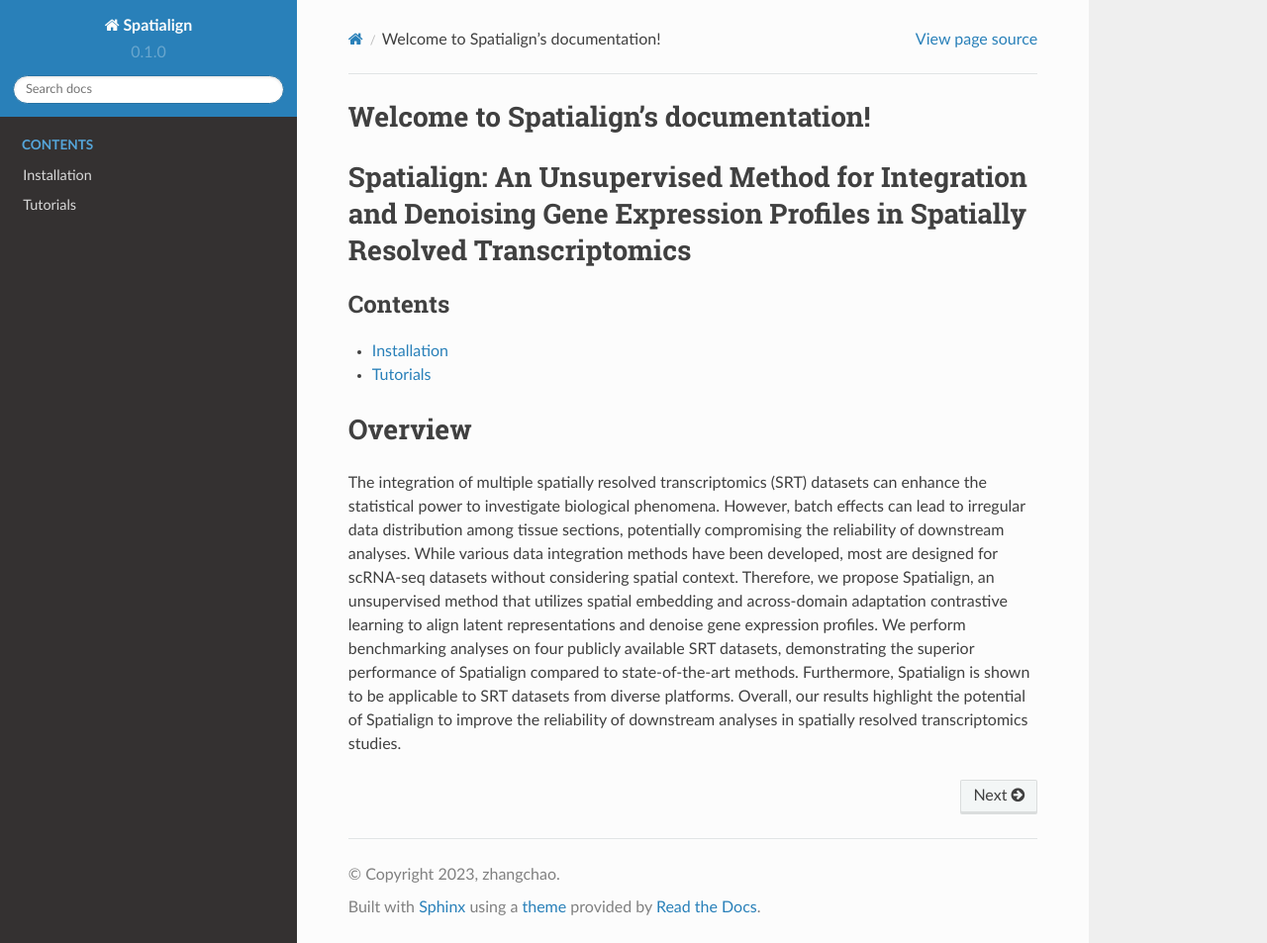
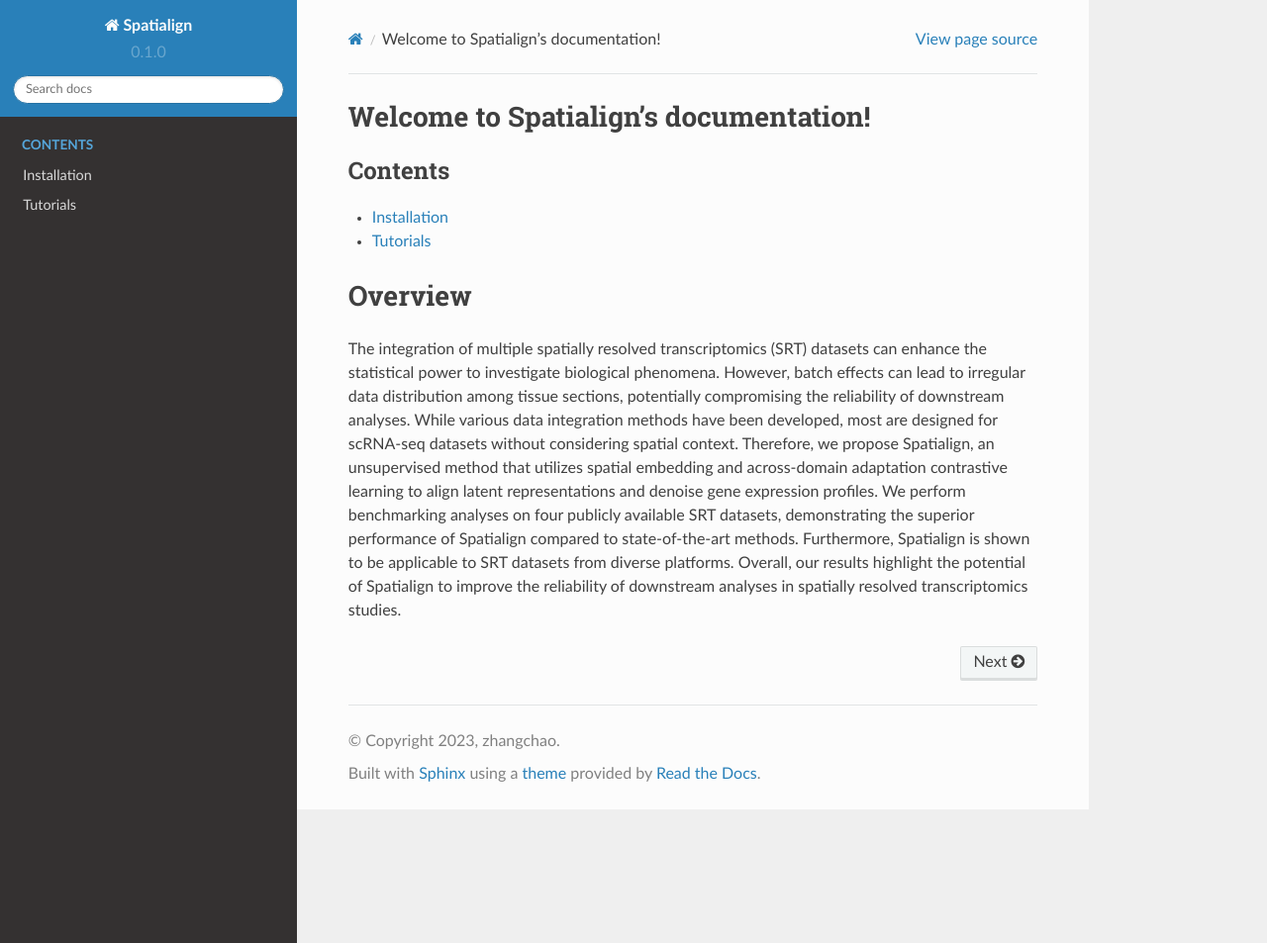
Before and after one commit to zhangchao162/Spatialign-Tutorials, a Sphinx documentation site: the page built from docs/source/index.rst, in a window 1280 px wide and 953 px high. Shown: the whole window at 99% size. Built offline with Sphinx 7.4.7 and the Read the Docs theme 2.0.0, drawn with Linux system fonts in a browser that asks for light colours.

Commit message:
Spatialign Tutoials

```diff
--- a/docs/source/index.rst
+++ b/docs/source/index.rst
@@ -1,15 +1,12 @@
 Welcome to Spatialign's documentation!
 ===================================
-
-Spatialign: An Unsupervised Method for Integration and Denoising Gene Expression Profiles in Spatially Resolved Transcriptomics
-=====================================================================================================================================================
 
 .. toctree::
    :maxdepth: 1
    :caption: Contents
 
    Installation
-   Tutorial
+   Tutorial 1_Integrate datasets measured by different platforms
 
 Overview
 =========================================================
```
Also changed, not shown: docs/source/Tutorial 1_Integrate datasets measured by different platforms.ipynb (renamed from docs/source/Tutorial.ipynb).
